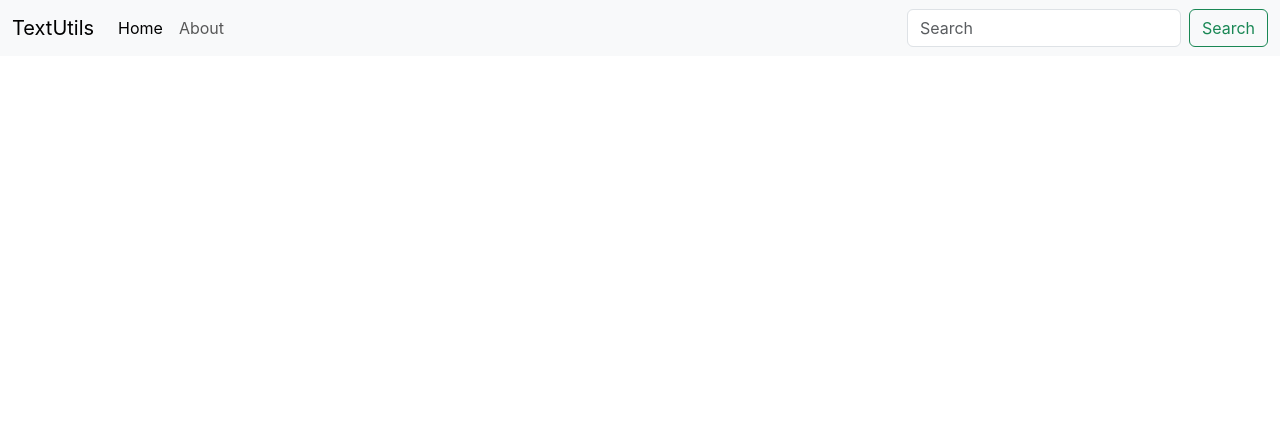
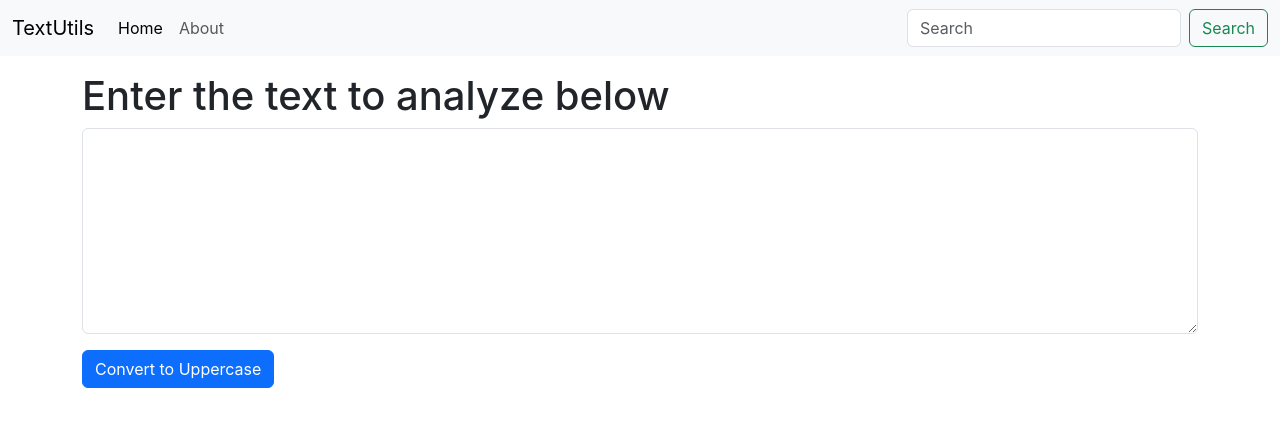
Before and after one commit to Coderaman-tech/ReactJS-by-CWH, a React (Create React App) app in the folder textutils/: page / in a window 1280 px wide. Shown: the top 426 px of the page. Built offline with nearby package versions, Linux system fonts and the light colour scheme.

Commit message:
add TextForm

```diff
--- a/textutils/src/App.js
+++ b/textutils/src/App.js
@@ -1,15 +1,16 @@
 import './App.css';
 import Navbar from './components/Navbar';
+import TextForm from './components/TextForm';
 
 function App() {
   return (
     <>
     <Navbar title="TextUtils" aboutText="About"/>
+    <div className='container my-3'>
+      <TextForm heading="Enter the text to analyze below"/>
+      <button className='btn btn-primary'>Convert to Uppercase</button>
 
-    {/* check for default props */}
-
-    {/* <Navbar/> */}
-
+    </div>
     </>
   );
 }
--- /dev/null
+++ b/textutils/src/components/TextForm.js
@@ -0,0 +1,12 @@
+import React from 'react'
+
+export default function TextForm(props) {
+    return (
+        <div>
+            <h1>{props.heading}</h1>
+            <div className="mb-3">
+                <textarea className="form-control" id="myBox" rows="8"></textarea>
+            </div>
+        </div>
+    )
+}
```
